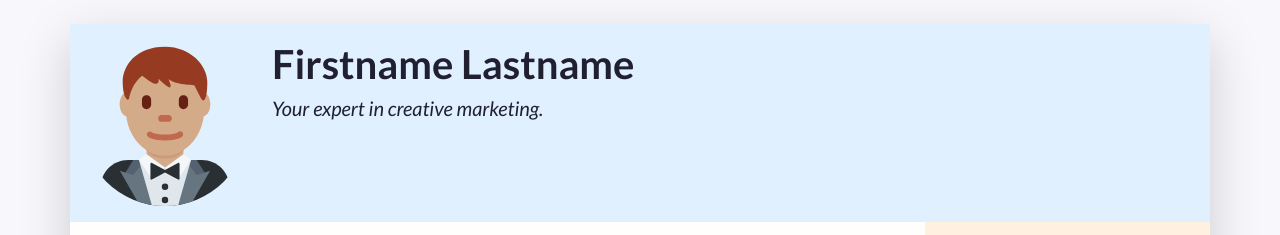
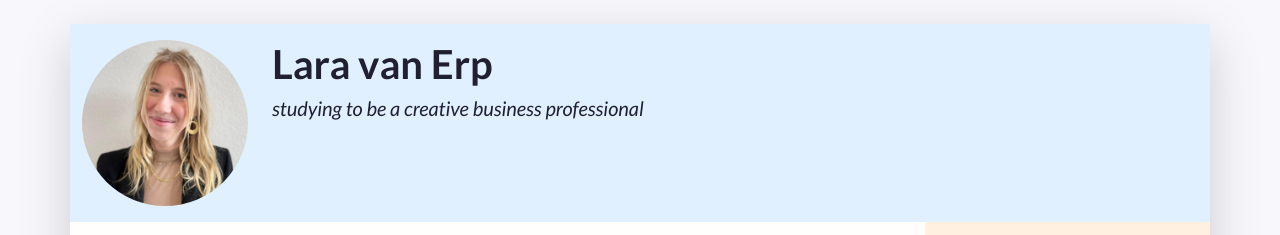
Before and after one commit to laravanerp/CV1, a plain HTML site: page index.html in a window 1280 px wide. Shown: the top 235 px of the page. Drawn offline with nearby package versions, Linux system fonts and the light colour scheme.

Commit message:
CV1 first try
I really want this one to work out

```diff
--- a/index.html
+++ b/index.html
@@ -43,14 +43,14 @@
             "w-100" makes sure the image takes the full width of the column it's in
             "rounded-circle" cuts a circle around the image
           -->
-          <img class="w-100 rounded-circle my-3" src="images/portrait.svg" alt="Portrait of Firstname Lastname" width="160">
+          <img class="w-100 rounded-circle my-3" src="images/laravanerp.jpg" alt="Portrait of Firstname Lastname" width="160">
         </div>
         <!--
           A container to wrap around your name and tagline. Full-width at small size, then columns of increasing size.
         -->
         <div class="col-12 col-sm-8 col-md-9 col-lg-10 my-3 header-content">
-          <h1 class="fw-bolder">Firstname Lastname</h1>
-          <h5 class="fst-italic tagline">Your expert in creative marketing.</h5>
+          <h1 class="fw-bolder">Lara van Erp</h1>
+          <h5 class="fst-italic tagline">studying to be a creative business professional&nbsp; &nbsp;</h5>
         </div>
       </header>
 
```
Also changed, not shown: images/laravanerp.jpg (added).
